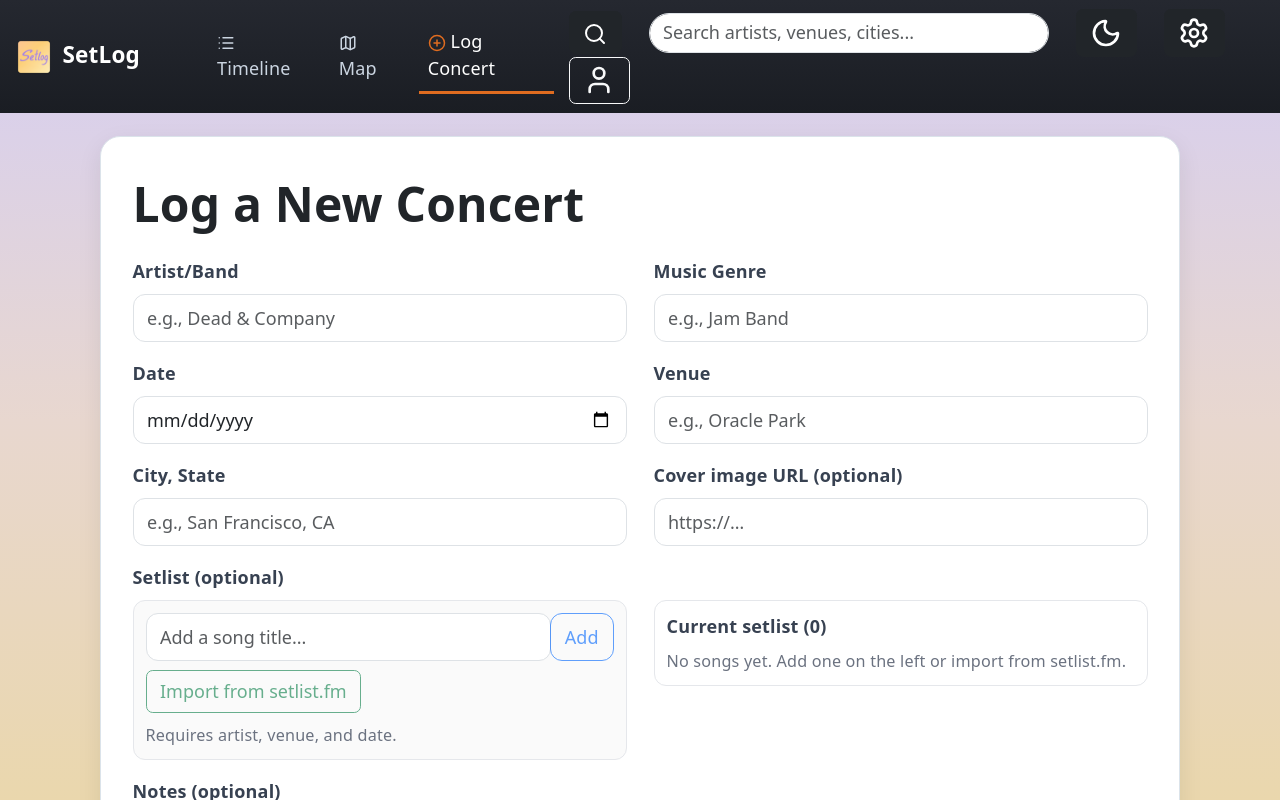
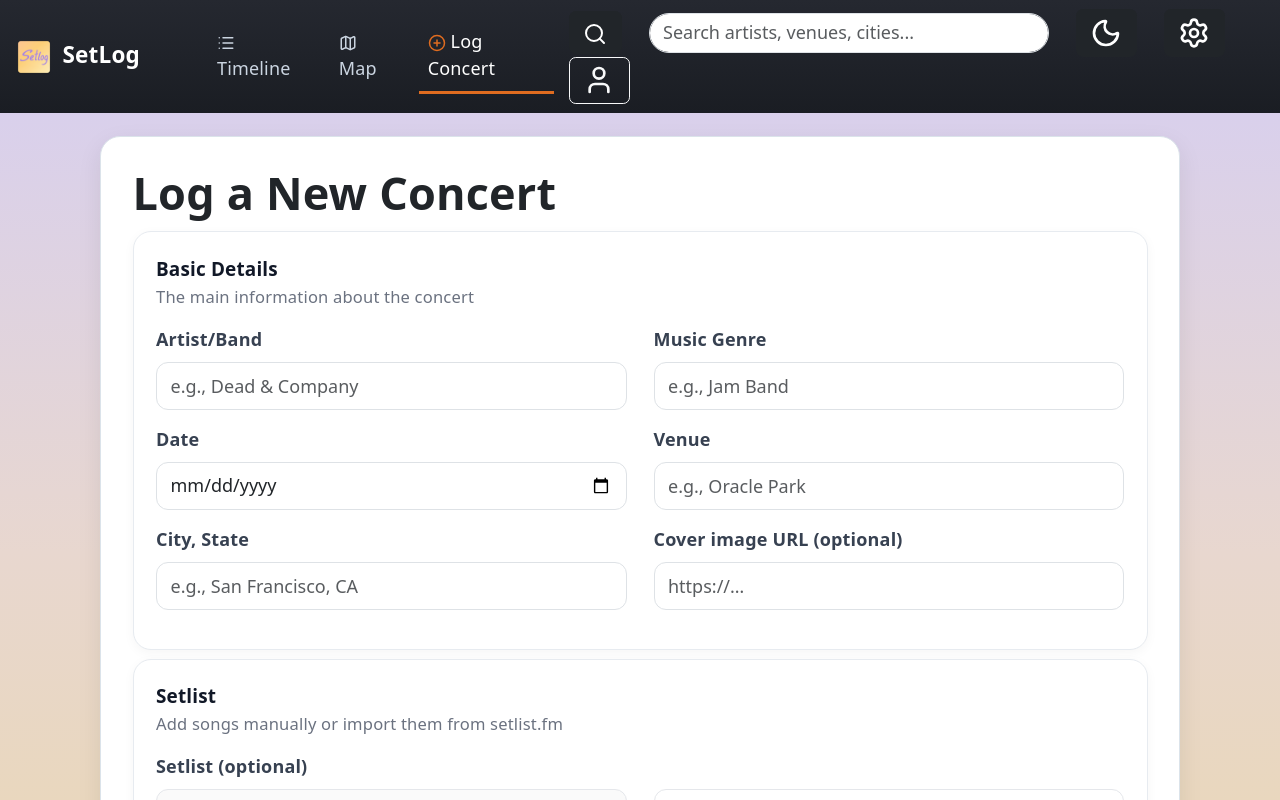
Before and after one commit to CS571-S26/p47, a React (Vite) app: page /#/add-concert in a window 1280 px wide. Shown: the top 800 px of the page. Built offline with nearby package versions, Linux system fonts and the light colour scheme.

Commit message:
Added section cards for better division on log concert

```diff
--- /dev/null
+++ b/src/components/SectionCard.jsx
@@ -0,0 +1,44 @@
+import { Card } from 'react-bootstrap'
+
+function SectionCard({ title, subtitle, children }) {
+  return (
+    <Card
+      style={{
+        borderRadius: '18px',
+        border: '1px solid #e7ebf0',
+        boxShadow: '0 3px 12px rgba(0,0,0,0.04)',
+        marginBottom: '0.5rem',
+      }}
+    >
+      <Card.Body style={{ padding: '1.25rem' }}>
+        <div style={{ marginBottom: '0.9rem' }}>
+          <div
+            style={{
+              fontSize: '1.05rem',
+              fontWeight: 700,
+              color: '#111827',
+            }}
+          >
+            {title}
+          </div>
+
+          {subtitle && (
+            <div
+              style={{
+                fontSize: '0.92rem',
+                color: '#6b7280',
+                marginTop: '0.1rem',
+              }}
+            >
+              {subtitle}
+            </div>
+          )}
+        </div>
+
+        {children}
+      </Card.Body>
+    </Card>
+  )
+}
+
+export default SectionCard
--- a/src/pages/AddConcertPage.jsx
+++ b/src/pages/AddConcertPage.jsx
@@ -4,6 +4,7 @@ import { useNavigate } from 'react-router-dom'
 
 import { ConcertsContext } from '../contexts/concertsContext.js'
 import { geocodeVenue } from '../utils/geocode.js'
+import SectionCard from '../components/SectionCard'
 import { extractSongTitles, searchFirstSetlist } from '../utils/setlistfm.js'
 
 function newConcertId() {
@@ -64,7 +65,7 @@ function AddConcertPage() {
     formLabel: {
       fontWeight: '600',
       marginBottom: '0.5rem',
-      marginTop: '1rem',
+      marginTop: '0rem',
       color: '#374151',
     },
   }
@@ -206,7 +207,7 @@ function AddConcertPage() {
         }}
       >
         <Card.Body>
-          <div style={{ fontSize: '48px', fontWeight: '700' }}>Log a New Concert</div>
+          <div style={{ fontSize: '2.5rem', lineHeight: 1.1, fontWeight: '700', marginBottom: '0.75rem' }}>Log a New Concert</div>
 
           {formError ? (
             <Alert variant="danger" style={{ marginTop: '0.75rem', marginBottom: 0 }}>
@@ -215,9 +216,12 @@ function AddConcertPage() {
           ) : null}
 
           <Form onSubmit={handleSubmit}>
+            <SectionCard
+              title="Basic Details"
+              subtitle="The main information about the concert">
               <Row>
                 <Col md={6}>
-                <Form.Group>
+                  <Form.Group style={{ marginBottom: '0.9rem' }}>
                     <Form.Label style={styles.formLabel}>Artist/Band</Form.Label>
                     <Form.Control
                       type="text"
@@ -230,7 +234,7 @@ function AddConcertPage() {
                 </Col>
 
                 <Col md={6}>
-                <Form.Group>
+                  <Form.Group style={{ marginBottom: '0.9rem' }}>
                     <Form.Label style={styles.formLabel}>Music Genre</Form.Label>
                     <Form.Control
                       type="text"
@@ -243,7 +247,7 @@ function AddConcertPage() {
                 </Col>
 
                 <Col md={6}>
-                <Form.Group>
+                  <Form.Group style={{ marginBottom: '0.9rem' }}>
                     <Form.Label style={styles.formLabel}>Date</Form.Label>
                     <Form.Control
                       type="date"
@@ -255,7 +259,7 @@ function AddConcertPage() {
                 </Col>
 
                 <Col md={6}>
-                <Form.Group>
+                  <Form.Group style={{ marginBottom: '0.9rem' }}>
                     <Form.Label style={styles.formLabel}>Venue</Form.Label>
                     <Form.Control
                       type="text"
@@ -268,7 +272,7 @@ function AddConcertPage() {
                 </Col>
 
                 <Col md={6}>
-                <Form.Group>
+                  <Form.Group style={{ marginBottom: '0.9rem' }}>
                     <Form.Label style={styles.formLabel}>City, State</Form.Label>
                     <Form.Control
                       type="text"
@@ -281,7 +285,7 @@ function AddConcertPage() {
                 </Col>
 
                 <Col md={6}>
-                <Form.Group>
+                  <Form.Group style={{ marginBottom: '0.9rem' }}>
                     <Form.Label style={styles.formLabel}>Cover image URL (optional)</Form.Label>
                     <Form.Control
                       type="url"
@@ -292,9 +296,16 @@ function AddConcertPage() {
                     />
                   </Form.Group>
                 </Col>
+              </Row>
+            </SectionCard>
 
+            <SectionCard
+              title="Setlist"
+              subtitle="Add songs manually or import them from setlist.fm"
+            >
+              <Row>
                 <Col md={12}>
-                <Form.Group>
+                  <Form.Group style={{ marginBottom: '0.9rem' }}>
                     <Form.Label style={styles.formLabel}>Setlist (optional)</Form.Label>
                     <Row style={{ rowGap: '0.75rem' }}>
                       <Col lg={6}>
@@ -438,9 +449,15 @@ function AddConcertPage() {
                     </Row>
                   </Form.Group>
                 </Col>
+              </Row>
+            </SectionCard>
 
+            <SectionCard
+            title="Notes & Extras"
+            subtitle="Rating, attendance, favorites, and memories">
+              <Row>
                 <Col md={12}>
-                <Form.Group>
+                  <Form.Group style={{ marginBottom: '0.9rem' }}>
                     <Form.Label style={styles.formLabel}>Notes (optional)</Form.Label>
                     <Form.Control
                       as="textarea"
@@ -454,7 +471,7 @@ function AddConcertPage() {
                 </Col>
 
                 <Col md={6}>
-                <Form.Group style={{ marginBottom: '1.5rem'}}>
+                  <Form.Group style={{ marginBottom: '1.5rem' }}>
                     <Form.Label style={styles.formLabel}>Rating</Form.Label>
                     <div
                       style={{
@@ -545,10 +562,11 @@ function AddConcertPage() {
                   </Button>
                 </Col>
               </Row>
+            </SectionCard>
           </Form>
         </Card.Body>
-      </Card>
-    </section>
+      </Card >
+    </section >
   )
 }
 
```
Lines whose indentation alone changed are shown as unchanged.
